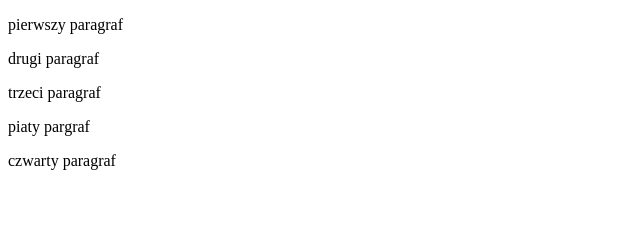
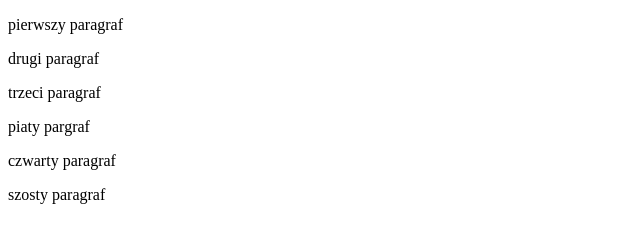
Before and after one commit to ladakonrad/ladakonrad.github.io, a plain HTML site: page index.html in a window 1280 px wide. Shown: the whole page, without its empty margins (0-640 px from the left). Drawn offline with Linux system fonts and the light colour scheme.

Commit message:
skazgdkasdg
Dodano szosty paragraf

```diff
--- a/index.html
+++ b/index.html
@@ -10,5 +10,6 @@
    <p>trzeci paragraf</p>
    <p>piaty pargraf</p>
    <p>czwarty paragraf</p>
+   <p>szosty paragraf</p>
 </body>
 </html>
```
